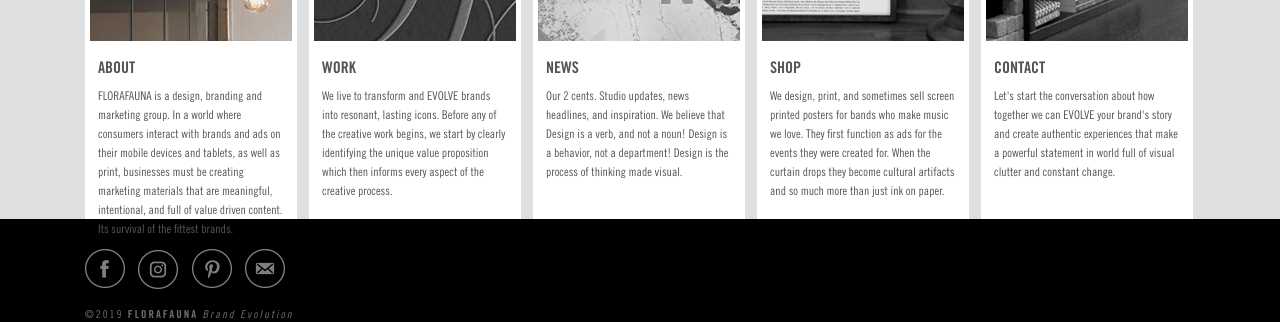
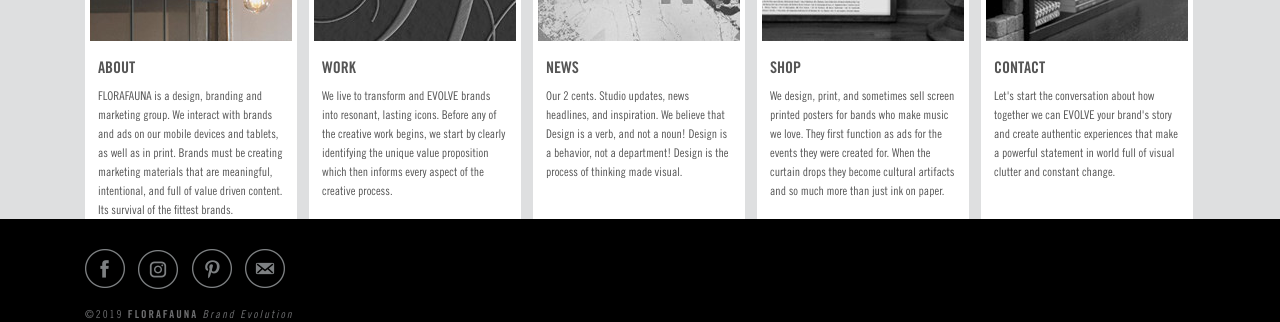
Before and after one commit to florafaunaworld/florafaunaworld.github.io, a Jekyll site: the page built from index.html, in a window 1280 px wide. Shown: the part 776-1098 px from the top of the page. Built offline with Jekyll 4.4.1, drawn with Linux system fonts in a browser that asks for light colours.

Commit message:
Updated Config

```diff
--- a/_config.yml
+++ b/_config.yml
@@ -33,10 +33,10 @@
 navigation:
 - title: About
   url: "/"
-  text: FLORAFAUNA is a design, branding and marketing group. In a world where consumers
-    interact with brands and ads on their mobile devices and tablets, as well as print,
-    businesses must be creating marketing materials that are meaningful, intentional,
-    and full of value driven content. Its survival of the fittest brands.
+  text: FLORAFAUNA is a design, branding and marketing group. We interact with brands
+    and ads on our mobile devices and tablets, as well as in print. Brands must be
+    creating marketing materials that are meaningful, intentional, and full of value
+    driven content. Its survival of the fittest brands.
 - title: Work
   url: "/work/heimies-made-branding/"
   text: We live to transform and EVOLVE brands into resonant, lasting icons. Before
```
